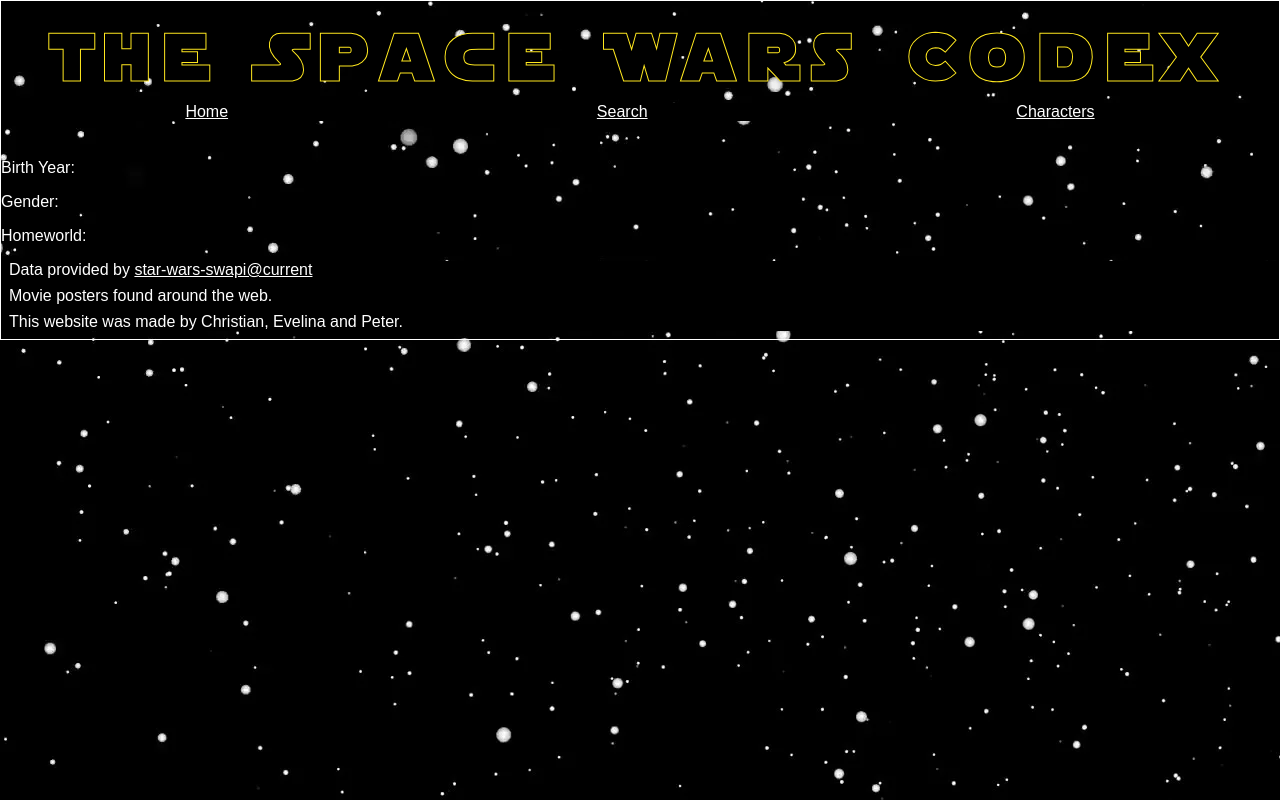
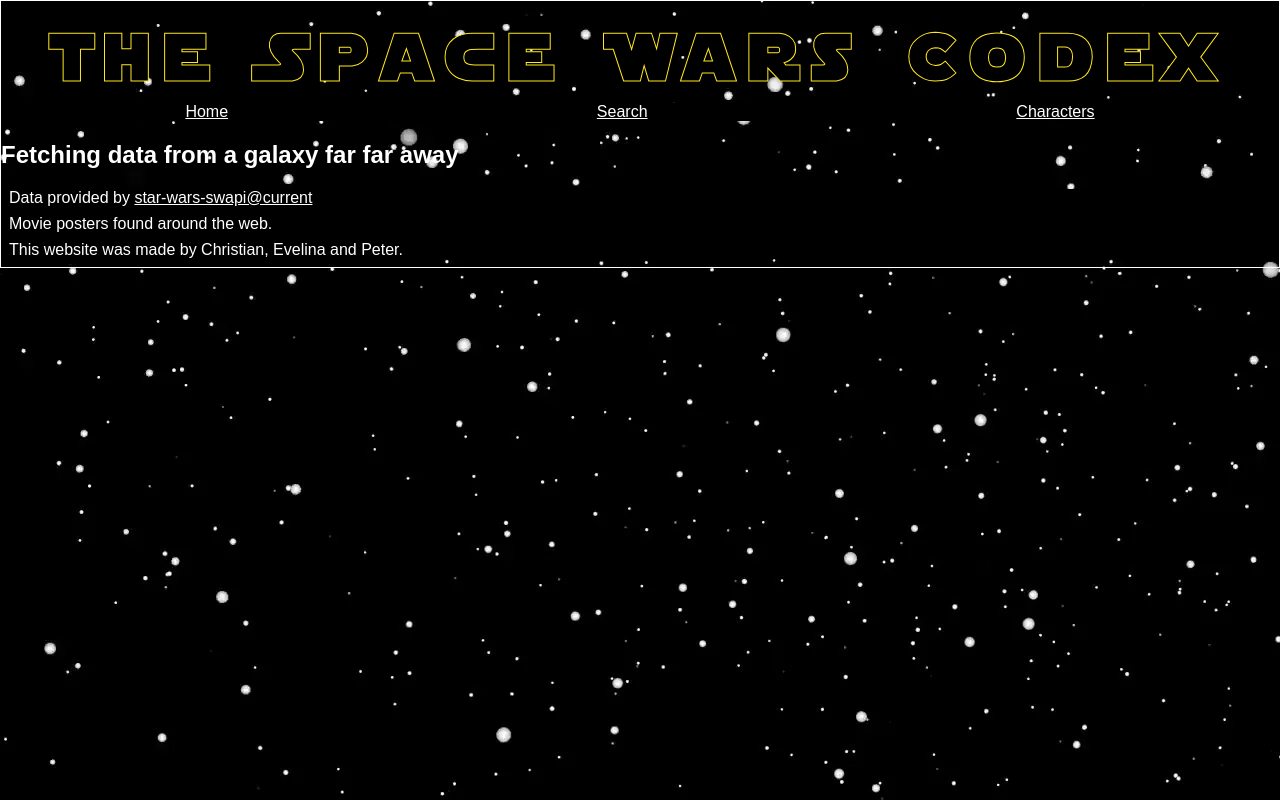
Before and after one commit to Chrstjan/React-Star-Wars-Codex, a React (Vite) app in the folder Star Wars/: page /character/1 in a window 1280 px wide. Built offline with nearby package versions, Linux system fonts and the light colour scheme; no server answers.

Commit message:
Added loading and error message to character page

```diff
--- a/Star Wars/src/pages/CharacterPage.jsx
+++ b/Star Wars/src/pages/CharacterPage.jsx
@@ -18,6 +18,14 @@
         console.log(data);
     }, [data])
 
+    if (isLoading) {
+        return (<h2>Fetching data from a galaxy far far away</h2>)
+      }
+
+    if (error) {
+        return (<h2>This is not the data you're looking for</h2>)
+    }
+
 
   return (
     <section>
```
